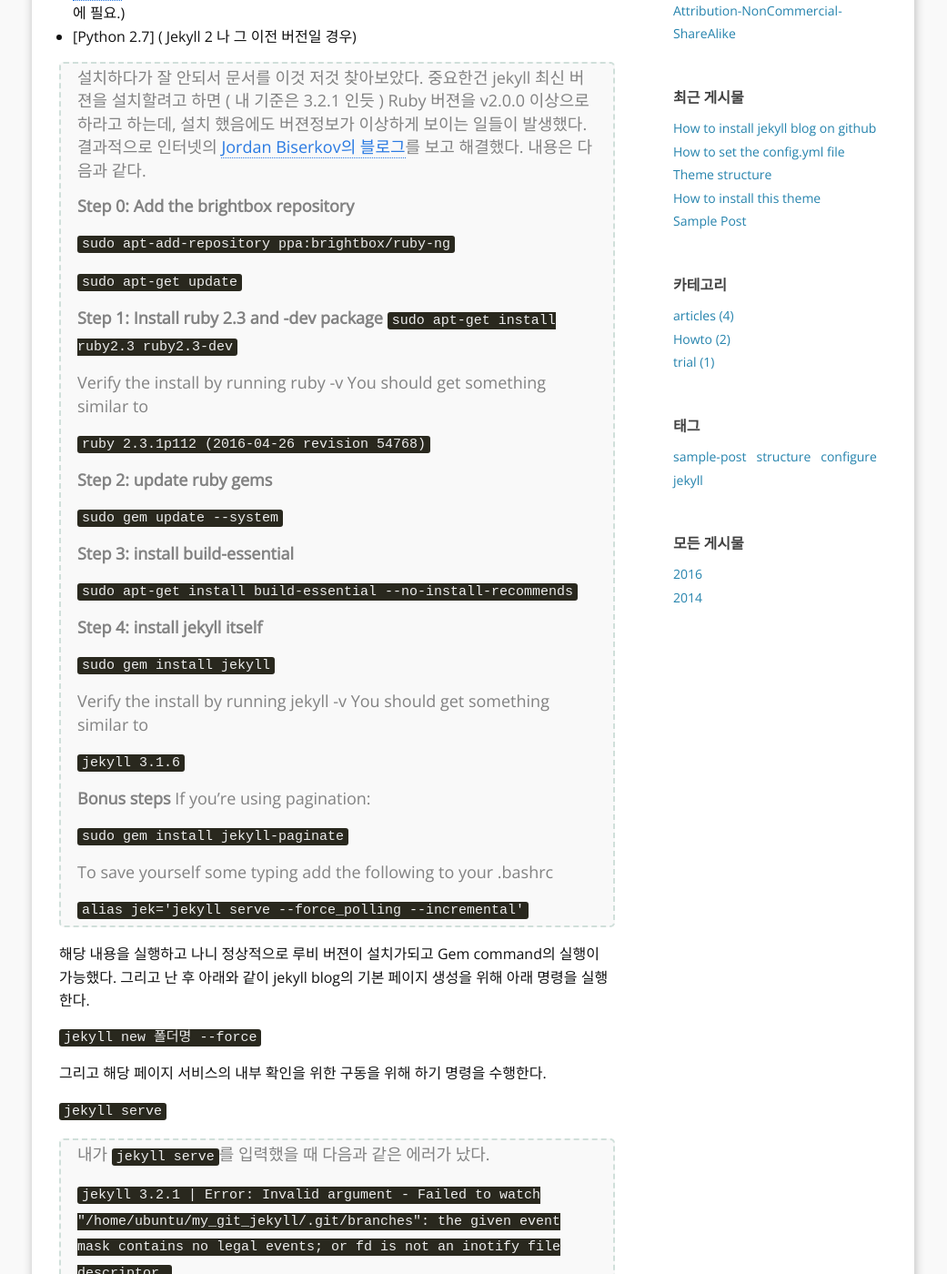
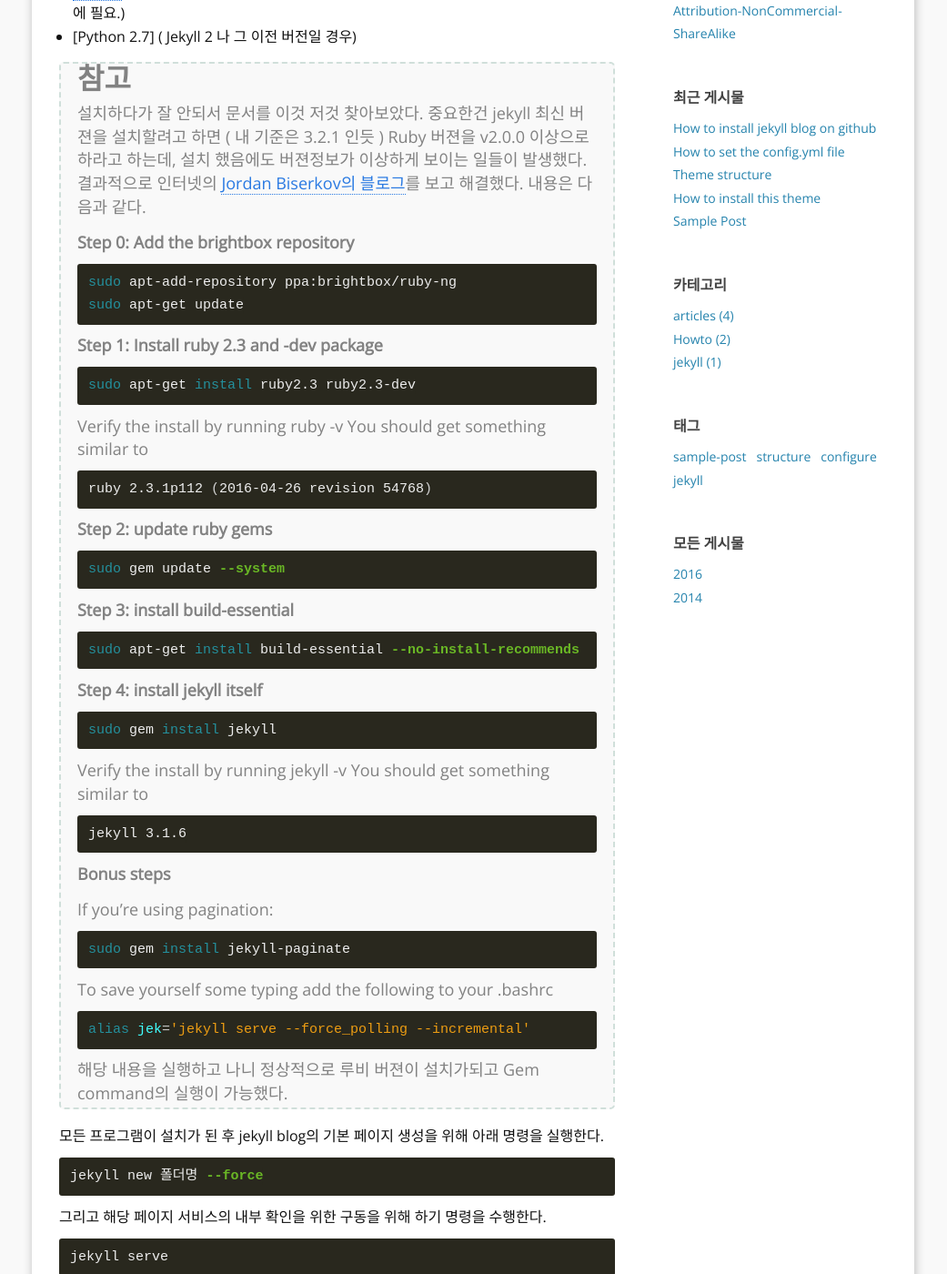
Before and after one commit to crispar/crispar.github.io, a Jekyll site: the page built from _posts/2016-09-14-how-to-install-jekyll-in-github.md, in a window 1280 px wide and 1400 px high, scrolled down 629 px. Shown: the whole window at 91% size, without its empty margins (120-1161 px from the left). Built offline with Jekyll 4.4.1, drawn with Linux system fonts in a browser that asks for light colours; comment, search, counter and statistics services are not loaded; some of the changed text lies outside the part shown.

Commit message:
jekyll category change as jekyll instead of trial

````diff
--- a/_posts/2016-09-14-how-to-install-jekyll-in-github.md
+++ b/_posts/2016-09-14-how-to-install-jekyll-in-github.md
@@ -3,7 +3,7 @@ published: true
 title: How to install jekyll blog on github
 layout: post
 author: jungwook
-category: trial
+category: jekyll
 tags:
 - jekyll
 ---
@@ -20,83 +20,83 @@ GITHUB에 Jekyll 블로그 사이트를 개설 했다. 먼가 하고 싶은 것
  - [NodeJS](http://nodejs.org/) 또는 다른 JavaScript 실행 환경 ( Jekyll2와 그 이전 버젼에서, CoffeeScript지원에 필요.)
  - [Python 2.7] ( Jekyll 2 나  그 이전 버전일 경우)
 
+> ## **참고**
 > 설치하다가 잘 안되서 문서를 이것 저것 찾아보았다. 중요한건 jekyll 최신 버젼을 설치할려고 하면 ( 내 기준은 3.2.1 인듯 ) Ruby 버젼을 v2.0.0 이상으로 하라고 하는데, 설치 했음에도 버젼정보가 이상하게 보이는 일들이 발생했다. 결과적으로 인터넷의 [Jordan Biserkov의 블로그](http://biserkov.com/blog/2016/06/04/Steps-to-install-Jekyll-on-Ubuntu-on-Windows/)를 보고 해결했다. 내용은 다음과 같다.
 >
-**Step 0: Add the brightbox repository**
+>**Step 0: Add the brightbox repository**
+```bash
+>sudo apt-add-repository ppa:brightbox/ruby-ng
+>sudo apt-get update
+```
+>**Step 1: Install ruby 2.3 and -dev package**
+```bash
+>sudo apt-get install ruby2.3 ruby2.3-dev
+```
+>Verify the install by running ruby -v
+>You should get something similar to
+```bash
+>ruby 2.3.1p112 (2016-04-26 revision 54768)
+```
+>**Step 2: update ruby gems**
+```bash
+>sudo gem update --system
+```
+>**Step 3: install build-essential**
+```bash
+>sudo apt-get install build-essential --no-install-recommends
+```
+>**Step 4: install jekyll itself**
+```bash
+>sudo gem install jekyll
+```
+>Verify the install by running jekyll -v
+>You should get something similar to
+```bash
+>jekyll 3.1.6
+```
+>**Bonus steps**
 >
-`sudo apt-add-repository ppa:brightbox/ruby-ng`
->
-`sudo apt-get update`
->
-**Step 1: Install ruby 2.3 and -dev package**
-`sudo apt-get install ruby2.3 ruby2.3-dev`
->
-Verify the install by running ruby -v
-You should get something similar to
->
-`ruby 2.3.1p112 (2016-04-26 revision 54768)`
->
-**Step 2: update ruby gems**
->
-`sudo gem update --system`
->
-**Step 3: install build-essential**
->
-`sudo apt-get install build-essential --no-install-recommends`
->
-**Step 4: install jekyll itself**
->
-`sudo gem install jekyll`
->
-Verify the install by running jekyll -v
-You should get something similar to
->
-`jekyll 3.1.6`
->
-**Bonus steps**
-If you’re using pagination:
->
-`sudo gem install jekyll-paginate`
->
-To save yourself some typing add the following to your .bashrc
->
-`alias jek='jekyll serve --force_polling --incremental'`
->
+>If you’re using pagination:
+```bash
+>sudo gem install jekyll-paginate
+```
+>To save yourself some typing add the following to your .bashrc
+```bash
+alias jek='jekyll serve --force_polling --incremental'
+```
+> 해당 내용을 실행하고 나니 정상적으로 루비 버젼이 설치가되고 Gem command의 실행이 가능했다.
 
-해당 내용을 실행하고 나니 정상적으로 루비 버젼이 설치가되고 Gem command의 실행이 가능했다. 그리고 난 후 아래와 같이 jekyll blog의 기본 페이지 생성을 위해 아래 명령을 실행한다.
-
-`jekyll new 폴더명 --force`
-
+모든 프로그램이 설치가 된 후 jekyll blog의 기본 페이지 생성을 위해 아래 명령을 실행한다.
+```bash
+jekyll new 폴더명 --force
+```
 그리고 해당 페이지 서비스의 내부 확인을 위한 구동을 위해 하기 명령을 수행한다.
-
-`jekyll serve`
-
+```bash
+jekyll serve
+```
+> ## **참고**
 >내가 `jekyll serve`를 입력했을 때 다음과 같은 에러가 났다.
 >
 >`jekyll 3.2.1 | Error:  Invalid argument - Failed to watch "/home/ubuntu/my_git_jekyll/.git/branches": the given event mask contains no legal events; or fd is not an inotify file descriptor.`
 >
->[인터넷](https://github.com/jekyll/jekyll/issues/5233)를 찾아보니까 다음과 같이 명령을 실행하면 된다고 한다.
+>구글에서 해당 에러로 찾아보니, 다음 페이지에 [https://github.com/jekyll/jekyll/issues/5233](https://github.com/jekyll/jekyll/issues/5233) 명령를 실행시에 아래와 같이 실행하면 된다고한다.
 >
 >`jekyll serve --force_polling`
+>
+>[jekyll HomePage](http://jekyllrb-ko.github.io/docs/configuration/)에 보면 해당 옵션이 단순히 감시옵션을 강제로 키는 거라고 하는데 정확히 해당 동작에 어떤 영향을 미치는 지는 모르겠다.
 
 그러면 다음과 같이 구동 화면을 볼수 있는 내부 링크를 알려준다.
 
 `http://localhost:4000`
 
 해당 동작이 마무리 되면, github에 해당 코드를 올려야한다. 설정된 파일들이 생성된 폴더에서
-
-`git init`
-
-`git remote add <repository name> <repository url>`
-
-`git config --global user.name <username>`
-
-`git config --global user.email <user email>`
-
-`git add .`
-
-`git commit -m "blog init"`
-
-`git push -u <repository name> master`
-
+```bash
+git init
+git remote add <repository name> <repository url>
+git config --global user.name <username>
+git config --global user.email <user email>
+git add .
+git commit -m "blog init"
+git push -u <repository name> master
+```
 위와 같이 진행한 후에 github의 url인 (userid).github.com를 넣게 되면 해당 페이지가 나온다.
````
